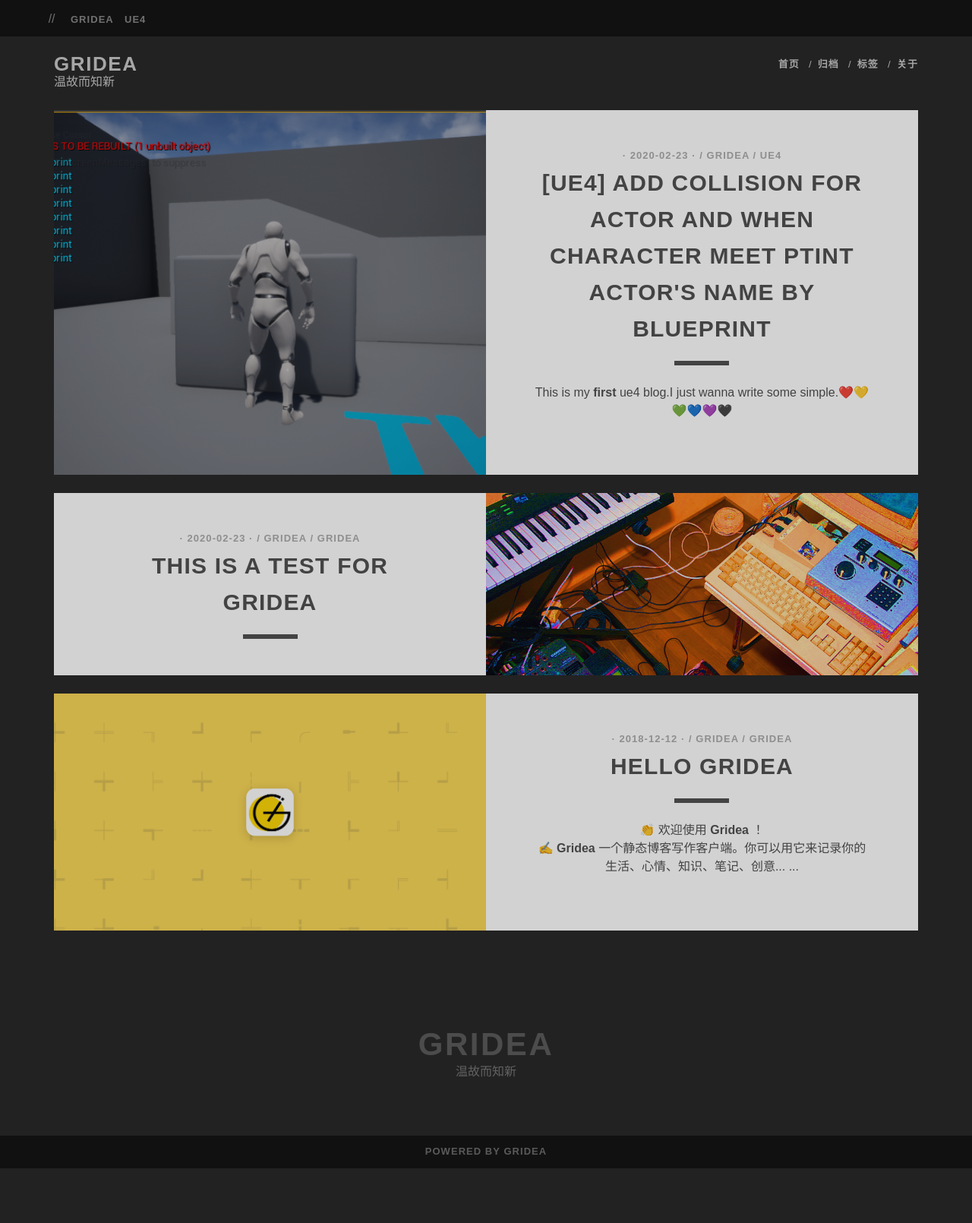
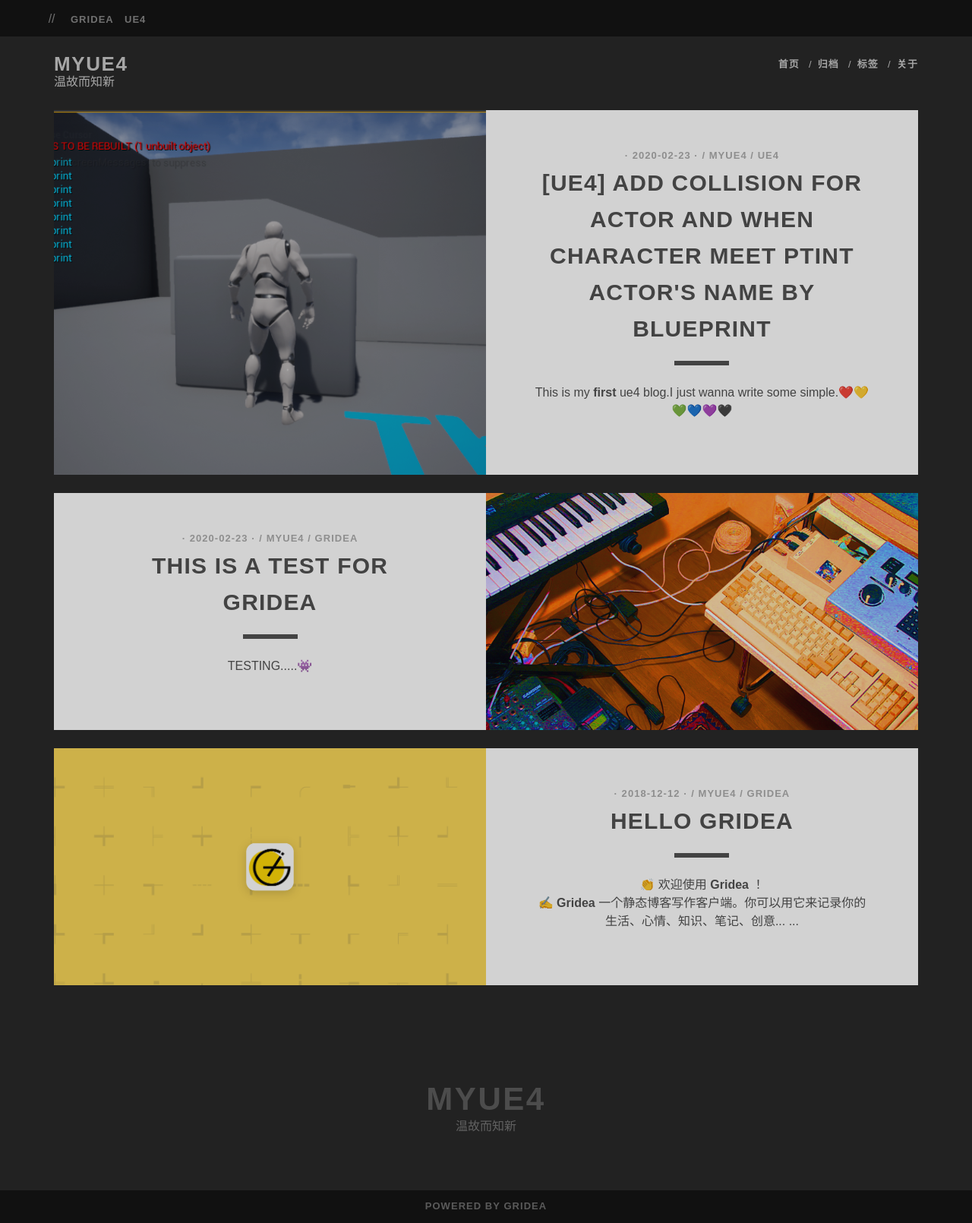
Before and after one commit to battlekingbtk/battlekingbtk.github.io, a plain HTML site: page index.html in a window 1280 px wide. Shown: the whole page at 76% size. Before the commit the page ends 1538 px from the top, so only its background shows below. Drawn offline with nearby package versions, Linux system fonts and the light colour scheme.

Commit message:
update from gridea: 2020-02-24 08:55:34

```diff
--- a/index.html
+++ b/index.html
@@ -5,8 +5,8 @@
 <meta name="viewport" content="width=device-width, initial-scale=1" />
 <meta name="robots" content="all,follow">
 <meta name="googlebot" content="index,follow,snippet,archive">
-<title>Gridea</title>
-<link rel="shortcut icon" href="https://battlekingbtk.github.io/favicon.ico?v=1582448593867">
+<title>MyUE4</title>
+<link rel="shortcut icon" href="https://battlekingbtk.github.io/favicon.ico?v=1582505719461">
 <link rel="stylesheet" href="https://use.fontawesome.com/releases/v5.8.1/css/all.css" integrity="sha384-50oBUHEmvpQ+1lW4y57PTFmhCaXp0ML5d60M1M7uH2+nqUivzIebhndOJK28anvf" crossorigin="anonymous">
 <link rel="stylesheet" href="https://battlekingbtk.github.io/styles/main.css" type='text/css' media='all'>
 
@@ -70,7 +70,7 @@
     <div class="container">
         <div id="title-info" class="title-info">
             <div id='site-title' class='site-title'>
-                <a href="https://battlekingbtk.github.io">  Gridea </a>
+                <a href="https://battlekingbtk.github.io">  MyUE4 </a>
             </div>
         </div>
         <button id="toggle-navigation" class="toggle-navigation">
@@ -133,7 +133,7 @@
         <div class="excerpt-meta">
           <span class="date">  · 2020-02-23 ·</span> <span> / </span>
           <span class="author">
-              <a href="https://battlekingbtk.github.io" title="Posts by  Gridea" rel="author"> Gridea</a>
+              <a href="https://battlekingbtk.github.io" title="Posts by  MyUE4" rel="author"> MyUE4</a>
           </span>
 
                 <span> / </span>
@@ -173,7 +173,7 @@
         <div class="excerpt-meta">
           <span class="date">  · 2020-02-23 ·</span> <span> / </span>
           <span class="author">
-              <a href="https://battlekingbtk.github.io" title="Posts by  Gridea" rel="author"> Gridea</a>
+              <a href="https://battlekingbtk.github.io" title="Posts by  MyUE4" rel="author"> MyUE4</a>
           </span>
 
                 <span> / </span>
@@ -190,6 +190,7 @@
         </div>
         <div class='excerpt-content'>
           <article>
+              <p>TESTING.....👾</p>
 
           </article>
         </div>
@@ -212,7 +213,7 @@
         <div class="excerpt-meta">
           <span class="date">  · 2018-12-12 ·</span> <span> / </span>
           <span class="author">
-              <a href="https://battlekingbtk.github.io" title="Posts by  Gridea" rel="author"> Gridea</a>
+              <a href="https://battlekingbtk.github.io" title="Posts by  MyUE4" rel="author"> MyUE4</a>
           </span>
 
                 <span> / </span>
@@ -250,7 +251,7 @@
 
         <footer id="site-footer" class="site-footer" role="contentinfo">
     <h1>
-        <a href="https://battlekingbtk.github.io"> Gridea </a>
+        <a href="https://battlekingbtk.github.io"> MyUE4 </a>
     </h1>
     <p class="site-description">温故而知新</p>
     <div id="menu-footer" class="menu-container menu-footer" role="navigation">
```
Also changed, not shown: archives/index.html (+5 -4 lines), atom.xml (+6 -3 lines), post/hello-gridea/index.html (+5 -5 lines), post/this-is-a-test-for-gridea/index.html (+6 -5 lines), post/ue4-add-collision-for-actor-and-when-character-meet-ptint-actors-name-by-blueprint/index.html (+5 -5 lines), tag/twQTL_cSx/index.html (+7 -6 lines), tag/un42oj4jB/index.html (+5 -5 lines), tags/index.html (+4 -4 lines), favicon.ico (added).
